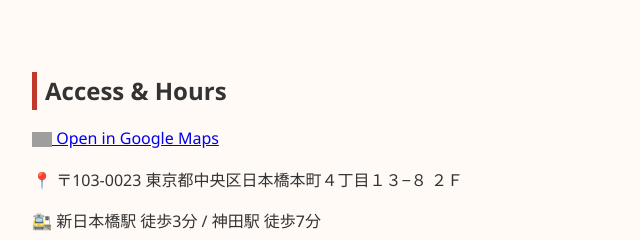
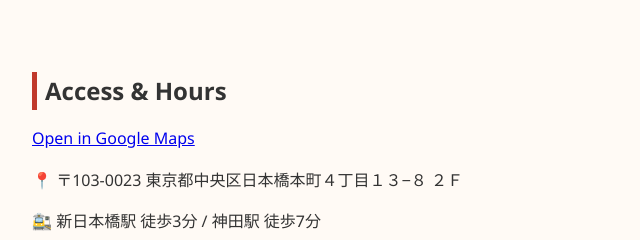
Before and after one commit to aashis777/lotus-restaurant, a plain HTML site: page index.html in a window 1280 px wide. Shown: the part 1180-1420 px from the top of the page, 158-798 px from the left. Drawn offline with Linux system fonts and the light colour scheme; grey boxes are pictures that could not be loaded.

Commit message:
Update index.html

```diff
--- a/index.html
+++ b/index.html
@@ -211,11 +211,9 @@
   <h2>Access & Hours</h2>
 <p>
   <a href="https://www.google.com/maps/place/%E3%83%AD%E3%83%BC%E3%82%BF%E3%82%B9%E3%83%AC%E3%82%B9%E3%83%88%E3%83%A9%E3%83%B3%EF%BC%86%E3%83%90%E2%80%94/@35.6909927,139.776569,44m/data=!3m2!1e3!5s0x60188bfd59bcd3c5:0x1c35eeb2ab14f733!4m6!3m5!1s0x60188faf84e1cf09:0x8f877dc3d54164cd!8m2!3d35.6909934!4d139.77668!16s%2Fg%2F11tjww_zvd?hl=ja&entry=ttu&g_ep=EgoyMDI1MTAyOS4yIKXMDSoASAFQAw%3D%3D" target="_blank" rel="noopener noreferrer">
-    <img src="https://upload.wikimedia.org/wikipedia/commons/9/99/Google_Maps_icon.svg" alt="Google Maps" width="20" style="vertical-align:middle;">
     Open in Google Maps
   </a>
 </p>
-
   </p>
   <p>📍 〒103-0023 東京都中央区日本橋本町４丁目１３−８ ２Ｆ</p>
   <p>🚉 新日本橋駅 徒歩3分 / 神田駅 徒歩7分</p>
```
